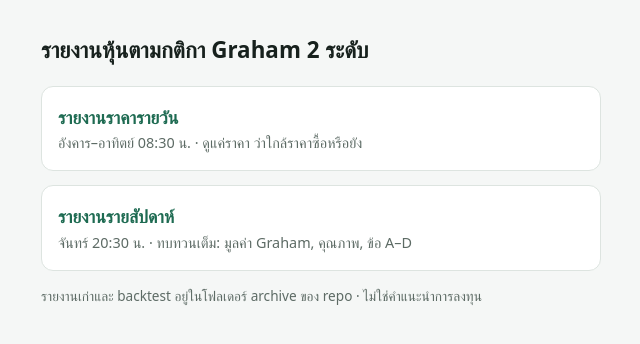
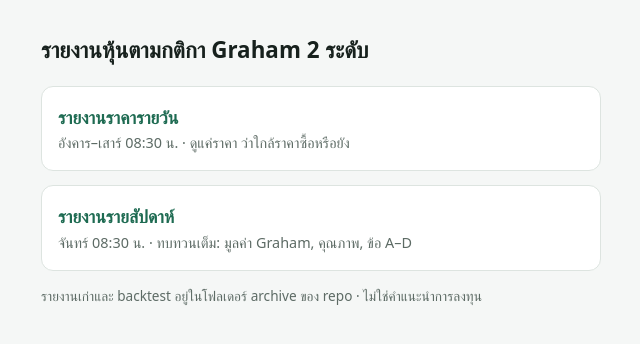
Before and after one commit to EakNaruethep/Investing, a plain HTML site: page index.html in a window 1280 px wide. Shown: the full height of the page, 319-959 px from the left. Drawn offline with Linux system fonts and the light colour scheme.

Commit message:
Schedule: daily Tue–Sat 08:30, weekly Mon 08:30 (Thai time)
Co-Authored-By: Claude Opus 5.5 <noreply@anthropic.com>

```diff
--- a/index.html
+++ b/index.html
@@ -13,7 +13,7 @@ a.card span{display:block;color:var(--muted);font-size:.9rem}
 p{color:var(--muted);font-size:.85rem;margin:0}
 </style></head><body><div class="wrap">
 <h1>รายงานหุ้นตามกติกา Graham 2 ระดับ</h1>
-<a class="card" href="output/reports/daily-report.html"><b>รายงานราคารายวัน</b><span>อังคาร–อาทิตย์ 08:30 น. · ดูแค่ราคา ว่าใกล้ราคาซื้อหรือยัง</span></a>
-<a class="card" href="output/reports/weekly-report.html"><b>รายงานรายสัปดาห์</b><span>จันทร์ 20:30 น. · ทบทวนเต็ม: มูลค่า Graham, คุณภาพ, ข้อ A–D</span></a>
+<a class="card" href="output/reports/daily-report.html"><b>รายงานราคารายวัน</b><span>อังคาร–เสาร์ 08:30 น. · ดูแค่ราคา ว่าใกล้ราคาซื้อหรือยัง</span></a>
+<a class="card" href="output/reports/weekly-report.html"><b>รายงานรายสัปดาห์</b><span>จันทร์ 08:30 น. · ทบทวนเต็ม: มูลค่า Graham, คุณภาพ, ข้อ A–D</span></a>
 <p>รายงานเก่าและ backtest อยู่ในโฟลเดอร์ archive ของ repo · ไม่ใช่คำแนะนำการลงทุน</p>
 </div></body></html>
```
Also changed, not shown: 3 other files.
